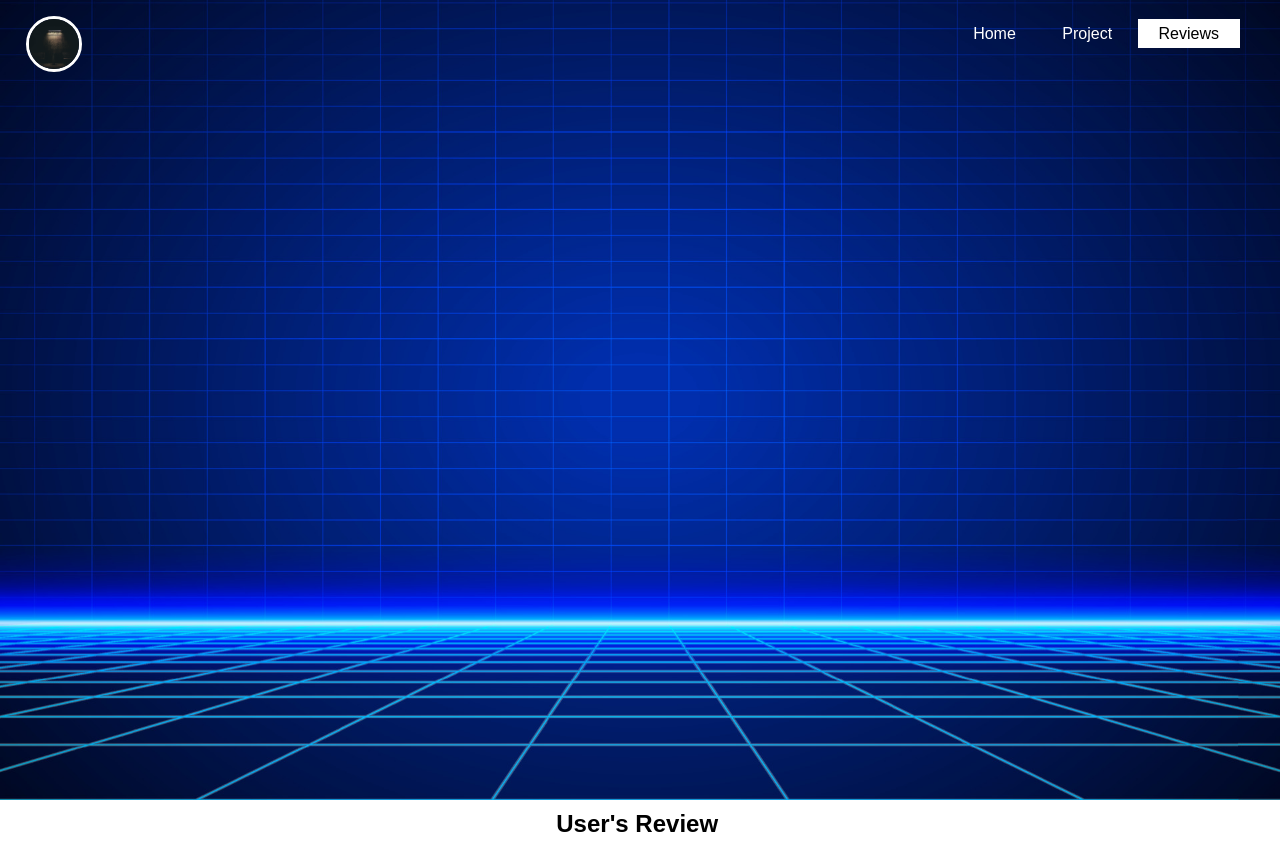
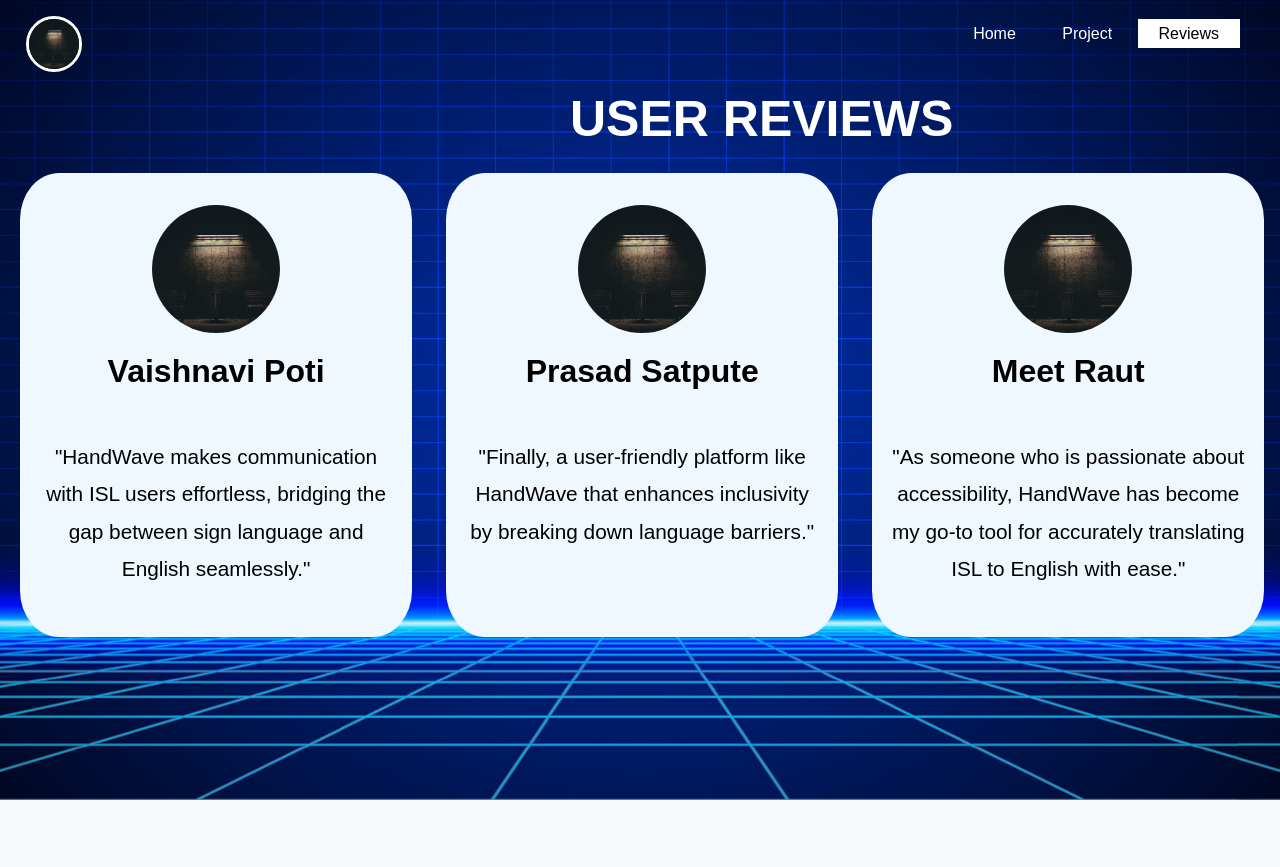
Before and after one commit to Vaishz/DjangoTry1, a Django app: page /reviews in a window 1280 px wide. Shown: the top 867 px of the page. After the commit the page ends 800 px from the top, so only its background shows below. Run offline with Django 5.2, Linux system fonts and the light colour scheme.

Commit message:
Final commit

```diff
--- a/HandWave/base/static/reviews.css
+++ b/HandWave/base/static/reviews.css
@@ -1,43 +1,49 @@
-*{
+* {
     margin: 0;
     padding: 0;
-    font-family:sans-serif;
+    font-family: sans-serif;
 }
-header{
+
+.main {
     background-image: url(images/background.jpg);
     background-size: cover;
     height: 100vh;
     background-position: center;
 }
-ul{
+
+ul {
     float: right;
     list-style-type: none;
     margin-top: 25px;
     position: absolute right;
 }
+
 ul li {
     display: inline-block;
     position: relative;
     right: 0px;
     top: 0px;
 }
-ul li a{
+
+ul li a {
     text-decoration: none;
     color: white;
     padding: 5px 20px;
     border: 1px solid transparent;
     transition: 0.6s ease;
 }
-ul li a:hover{
-background-color: white;
-color: black;
-}
-ul li.active a{
+
+ul li a:hover {
     background-color: white;
     color: black;
 }
 
-.logo img{
+ul li.active a {
+    background-color: white;
+    color: black;
+}
+
+.logo img {
     position: absolute;
     left: 2%;
     top: 2%;
@@ -46,15 +52,22 @@ ul li.active a{
     border-radius: 50%;
     width: 50px;
     height: 50px;
+}
 
-}
 .navigation {
     max-width: 1200px;
     margin: auto;
-
 }
 
-.review{
+.title {
+    color: white;
+    position: absolute;
+    font-size: 50px;
+    left: 570px;
+    top: 90px;
+}
+
+.review {
     display: flex;
     flex-direction: column;
     align-items: center;
@@ -64,35 +77,45 @@ ul li.active a{
     margin: 10px;
 }
 
+.review .box-container {
+    display: grid;
+    grid-template-columns: repeat(auto-fit, minmax(20rem, 1fr));
+    gap: 1.5rem;
+    position: absolute;
+    top: 90px;
+}
 
-.review .box-container{
-    display: grid;
-    grid-template-columns: repeat(auto-fit, minmax(30rem, 1fr));
-    gap: 1.5rem;
-}
-.review .box-container .box{
+.review .box-container .box {
     border: white 1px;
     text-align: center;
     padding: 2rem 1rem;
+    background-color: aliceblue;
+    border-radius: 10%;
+    margin-left: 10px;
+    height: 400px;
 }
-.review .box-container .box p{
+
+.review .box-container .box p {
     font-size: 1.3rem;
     line-height: 1.8;
     color: black;
     padding: 2rem 0;
 }
-.review .box-container .box .user{
+
+.review .box-container .box .user {
     height: 8rem;
     width: 8rem;
     border-radius: 50%;
     object-fit: cover;
 }
-.review .box-container .box h3{
+
+.review .box-container .box h3 {
     padding: 1rem 0;
     font-size: 2rem;
     columns: var(--black);
 }
-.review .box-container .box .stars i{
+
+.review .box-container .box .stars i {
     font-size: 1.5rem;
     color: var(--main-color);
 }
--- a/HandWave/base/static/style.css
+++ b/HandWave/base/static/style.css
@@ -64,7 +64,7 @@ ul li.active a{
 }
 .title h1{
     color: white;
-    font-size: 70px;
+    font-size: 80px;
 }
 
 .textBox{
--- a/HandWave/templates/project.html
+++ b/HandWave/templates/project.html
@@ -87,10 +87,8 @@
         }
 
         async function detectHandSign() {
-            // Here you can implement your hand sign detection logic
-            // You can send the captured image to your backend for detection
 
-            // For demonstration, let's display a placeholder result
+            // For demonstration
             detectionResultElement.textContent = "Detected: Sign A";
         }
 
--- a/HandWave/templates/reviews.html
+++ b/HandWave/templates/reviews.html
@@ -26,51 +26,54 @@
         </nav>
     </header>
 
+    <div class="main">
+        <h1 class="title">USER REVIEWS</h1>
+        <div class="review">
+            <div class="box-container">
+                <!-- Review 1 -->
+                <div class="box">
+                    <img class="user" src="{% static 'images/logo.jpg' %}" alt="User 1">
+                    <h3>Vaishnavi Poti</h3>
+                    <div class="stars">
+                        <i class="fa fa-star"></i>
+                        <i class="fa fa-star"></i>
+                        <i class="fa fa-star"></i>
+                        <i class="fa fa-star"></i>
+                        <i class="fa fa-star"></i>
+                    </div>
+                    <p>"HandWave makes communication with ISL users effortless, bridging the gap between sign language and English seamlessly."</p>
+                </div>
+                <!-- Review 2 -->
+                <div class="box">
+                    <img class="user" src="{% static 'images/logo.jpg' %}" alt="User 2">
+                    <h3>Prasad Satpute</h3>
+                    <div class="stars">
+                        <i class="fa fa-star"></i>
+                        <i class="fa fa-star"></i>
+                        <i class="fa fa-star"></i>
+                        <i class="fa fa-star-half"></i>
+                        <i class="fa fa-star-o"></i>
+                    </div>
+                    <p>"Finally, a user-friendly platform like HandWave that enhances inclusivity by breaking down language barriers."</p>
+                </div>
+                <!-- Review 3 -->
+                <div class="box">
+                    <img class="user" src="{% static 'images/logo.jpg' %}" alt="User 3">
+                    <h3>Meet Raut</h3>
+                    <div class="stars">
+                        <i class="fa fa-star"></i>
+                        <i class="fa fa-star"></i>
+                        <i class="fa fa-star"></i>
+                        <i class="fa fa-star"></i>
+                        <i class="fa fa-star-o"></i>
+                    </div>
+                    <p>"As someone who is passionate about accessibility, HandWave has become my go-to tool for accurately translating ISL to English with ease."</p>
+                </div>
+                <!-- Add more review boxes if needed -->
 
-
-    <section class="review" id="review">
-        <h1 class="heading"><span>User's</span> Review</h1>
-        <div class="box-container">
-            <div class="box">
-                <img src="./Images/index/doubleQuotes.png"alt="Double Quotes" class="qoutes">
-                <p>I can't begin to articulate the profound impact Ment.OS has had on my mental health journey. It's been an absolute game-changer, providing a beacon of hope when I needed it most. This platform has truly transformed my approach to self-care and well-being. I'm endlessly grateful for the support and resources Ment.OS has provided, guiding me toward a brighter and more fulfilling path.</p>
-                <img src="./Images/index/review1.png" alt="User 1" class="user">
-                <h3>Steffi Sen</h3>
-                <div class="stars">
-                    <i class="fas fa-star"></i>
-                    <i class="fas fa-star"></i>
-                    <i class="fas fa-star"></i>
-                    <i class="fas fa-star"></i>
-                    <i class="fas fa-star-half-alt"></i>
-                </div>
-            </div>
-            <div class="box">
-                <img src="./Images/index/doubleQuotes.png"alt="Double Quotes" class="qoutes">
-                <p>One of the standout features of Ment.OS is its commitment to inclusivity and diversity, setting it apart as a truly welcoming space for individuals from all walks of life. Whether you're a teenager grappling with anxiety or a retiree navigating loneliness, it offers tailored support and guidance to meet your unique needs. It's a place where everyone feels welcomed.</p>
-                <img src="./Images/index/review2.png" alt="User 2"class="user">
-                <h3>Rhea Das</h3>
-                <div class="stars">
-                    <i class="fas fa-star"></i>
-                    <i class="fas fa-star"></i>
-                    <i class="fas fa-star"></i>
-                    <i class="fas fa-star"></i>
-                    <i class="fas fa-star-half-alt"></i>
-                </div>
-            </div>
-            <div class="box">
-                <img src="./Images/index/doubleQuotes.png"alt="Double Quotes" class="qoutes">
-                <p>The content provided on the website is not only informative but also incredibly reassuring. The resources cover a wide range of mental health topics, offering insights and practical tips that resonate deeply with users. Whether you're coping with depression, or improving self-esteem, it provided comprehensive resources to guide me toward greater understanding in my mental health journey.</p>
-                <img src="./Images/index/review3.png" alt="User 3"class="user">
-                <h3>James Watt</h3>
-                <div class="stars">
-                    <i class="fas fa-star"></i>
-                    <i class="fas fa-star"></i>
-                    <i class="fas fa-star"></i>
-                    <i class="fas fa-star"></i>
-                    <i class="fas fa-star-half-alt"></i>
             </div>
         </div>
     </div>
-    </section>
+
 </body>
 </html>
```
Also changed, not shown: HandWave/base/static/project.css (+14 -2 lines). Lines whose indentation alone changed are shown as unchanged.
